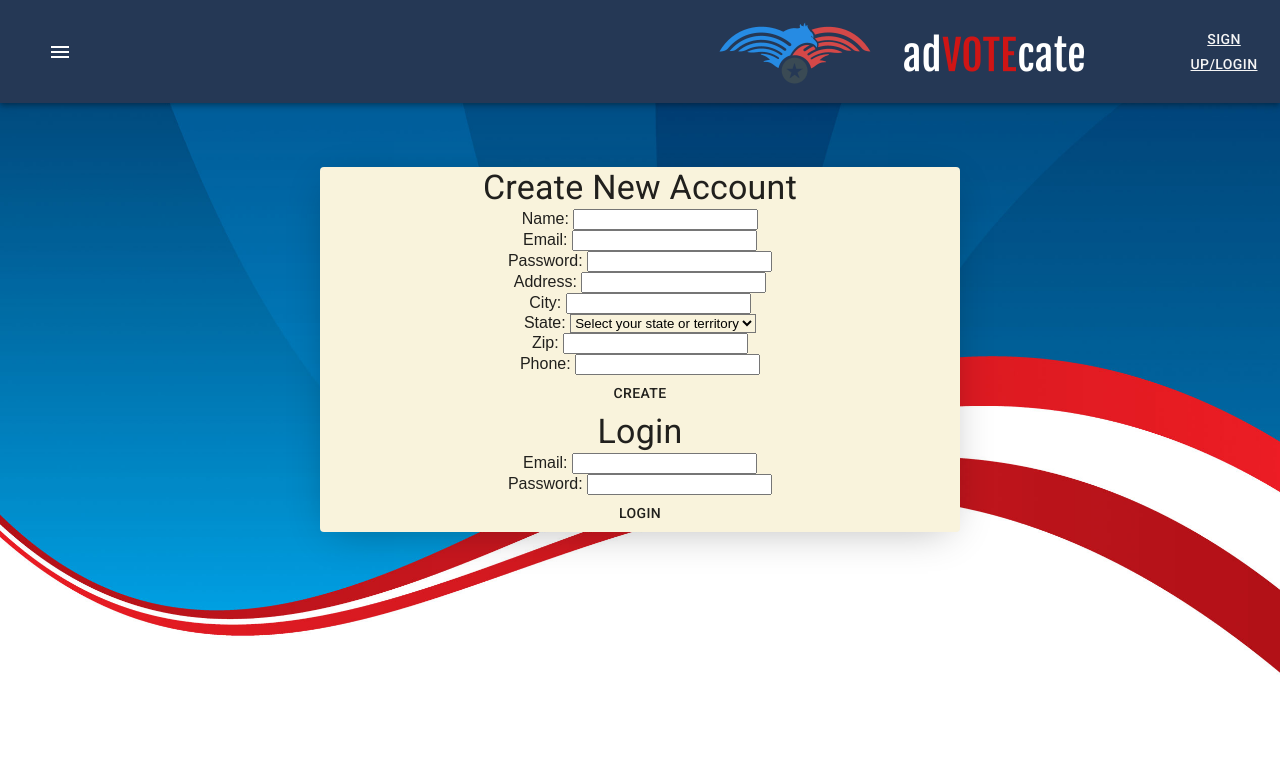
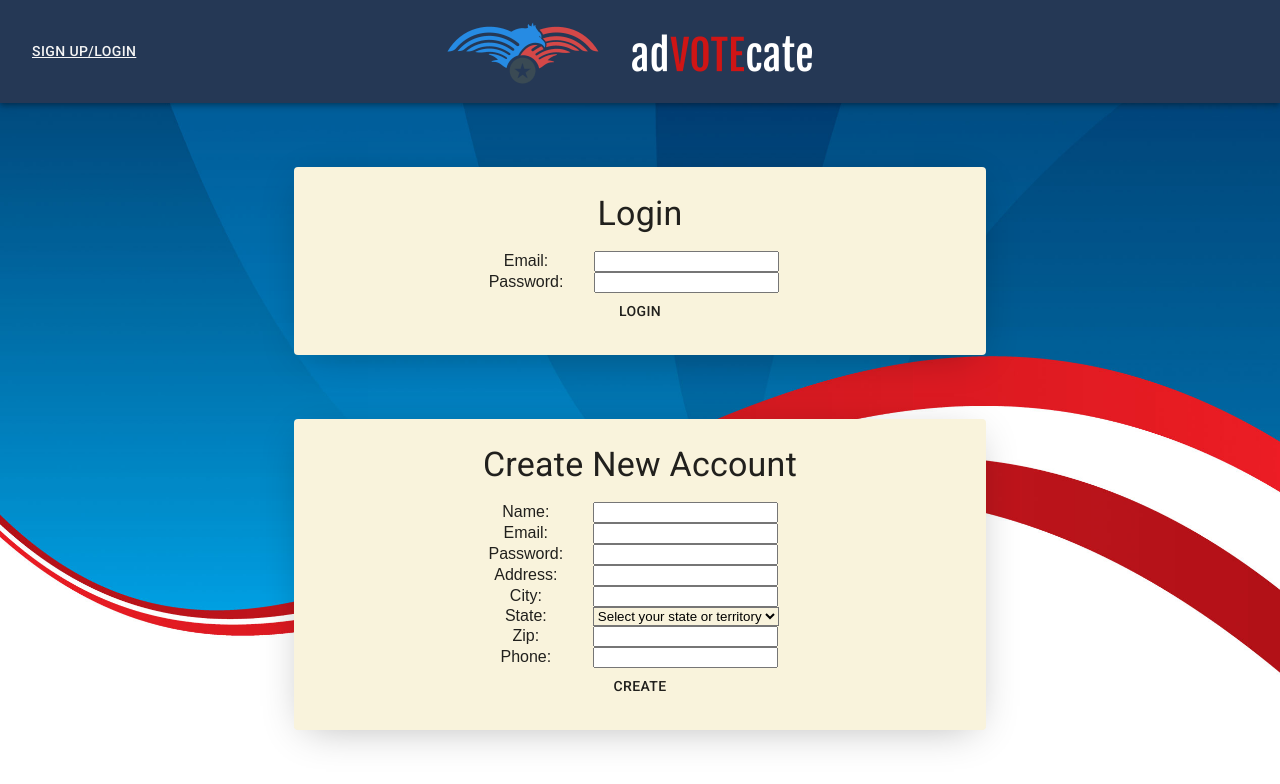
Before and after one commit to KeithBillings/adVOTEcate, a React (Create React App) app in the folder client/: page /login in a window 1280 px wide. Shown: the top 784 px of the page. Built offline with nearby package versions, Linux system fonts and the light colour scheme; what react-google-maps would draw is missing.

Commit message:
map placement, state based rendering on menu items, login page styling

```diff
--- a/client/src/App.js
+++ b/client/src/App.js
@@ -24,25 +24,26 @@ AOS.init();
 
 function App() {
   const [user, setUser] = useState({});
+  const [isLoggedIn, setIsLoggedIn] = useState(false);
 
   return (
-    <div >
+    <div>
     <ThemeProvider theme={theme} >
       {/* <CssBaseline  /> */}
       <Router  >
-        <ButtonAppBar  />  {/* aka navbar */}
+        <ButtonAppBar  isLoggedIn={isLoggedIn} setIsLoggedIn={setIsLoggedIn}/>  {/* aka navbar */}
 
         {/* Router for other pages */}
         <Route exact path="/" component={Home} />
         <Route exact path="/home" component={Home} />
         <Route exact path="/login">
-          <LoginRegister user={user} setUser={setUser}/>
+          <LoginRegister user={user} setUser={setUser} isLoggedIn={isLoggedIn} setIsLoggedIn={setIsLoggedIn}/>
         </Route>
         <Route exact path="/events">
-          <UserEvents user={user}/>
+          <UserEvents user={user} isLoggedIn={isLoggedIn}/>
         </Route>
         <Route exact path="/profile">
-          <UserProfile user={user}/>
+          <UserProfile user={user} isLoggedIn={isLoggedIn}/>
         </Route>
       </Router>
 
--- a/client/src/components/AppBar/index.js
+++ b/client/src/components/AppBar/index.js
@@ -3,6 +3,7 @@ import {
   AppBar,
   Button,
   Toolbar,
+  Grid,
   Container
 } from "@material-ui/core";
 import { makeStyles } from "@material-ui/core/styles";
@@ -15,26 +16,27 @@ const useStyles = makeStyles((theme) => ({
   root: {
     flexGrow: 1,
   },
-  menuButton: {
-    marginRight: theme.spacing(2),
-  },
   title: {
     flexGrow: 1,
-  },
+  }
 }));
 
-export default function ButtonAppBar() {
+export default function ButtonAppBar({isLoggedIn, setIsLoggedIn}) {
+  console.log("the state of is logged in is: ", isLoggedIn)
   const classes = useStyles();
 
   return (
     <div className={classes.root}>
       <AppBar position="static">
-        <Toolbar>
-          <NavMenuList />
-          <Container align="center">
-            <img src={logoWide} alt="logoWide" />
-          </Container>
-          <Button>
+        <Toolbar className="toolBar">
+          <Grid
+            container
+            direction="row"
+            spacing={0}
+            alignItems="center"
+            justify="center">
+            <Grid item xs={4}>
+              {isLoggedIn ? <NavMenuList setIsLoggedIn={setIsLoggedIn}  /> : <Button>
                 <Link
                   style={{ color: "whitesmoke" }}
                   to="/login"
@@ -46,7 +48,14 @@ export default function ButtonAppBar() {
                 >
                   Sign Up/Login
                 </Link>
-          </Button>
+              </Button>}
+            </Grid>
+            <Grid item xs={8}>
+              <img className={classes.logo} src={logoWide} alt="adVOTEcate logoWide" />
+            </Grid>
+            <Grid item>
+            </Grid>
+          </Grid>
         </Toolbar>
       </AppBar>
     </div>
--- a/client/src/components/AppBar/style.css
+++ b/client/src/components/AppBar/style.css
@@ -6,6 +6,3 @@
 .menuItem {
     background: #324B71;
 }
-
-#simple-menu {
-}
--- a/client/src/components/MenuList/index.js
+++ b/client/src/components/MenuList/index.js
@@ -5,6 +5,7 @@ import {
   IconButton,
   Grow,
   Popper,
+  Button,
   ClickAwayListener,
   Paper,
   Container
@@ -18,15 +19,12 @@ const useStyles = makeStyles((theme) => ({
   root: {
     flexGrow: 1,
   },
-  menuButton: {
-    marginRight: theme.spacing(2),
-  },
   title: {
     flexGrow: 1,
   },
 }));
 
-export default function NavMenuList() {
+export default function NavMenuList({isLoggedIn, setIsLoggedIn}) {
   const classes = useStyles();
   const [open, setOpen] = React.useState(false);
   const anchorRef = React.useRef(null);
@@ -39,6 +37,10 @@ export default function NavMenuList() {
       return;
     }
     setOpen(false);
+  };
+
+  function handleLogoutClick () {
+    setIsLoggedIn(false);
   };
 
   return (
@@ -114,16 +116,16 @@ export default function NavMenuList() {
                       Events
                     </Link>
                   </MenuItem>
-                      <MenuItem onClick={handleClose} className="menuItem">
+                  <MenuItem onClick={handleClose, handleLogoutClick} className="menuItem">
                     <Link
-                          to="/login"
+                      to="/"
                       className={
-                            window.location.pathname === "/login"
+                        window.location.pathname === "/home"
                           ? "nav-link active"
                           : "nav-link"
                       }
                     >
-                          Login
+                      Log Out
                     </Link>
                   </MenuItem>
                 </MenuList>
--- a/client/src/pages/Home.js
+++ b/client/src/pages/Home.js
@@ -183,19 +183,7 @@ function Home() {
                       : "nav-link"
                   }
                 >
-                  Login
-                </Link>
-              </Button>
-              <Button>
-                <Link
-                  to="/login"
-                  className={
-                    window.location.pathname === "/login"
-                      ? "nav-link active"
-                      : "nav-link"
-                  }
-                >
-                  Register
+                  Login/Register
                 </Link>
               </Button>
             </Typography>
--- a/client/src/pages/LoginRegister.js
+++ b/client/src/pages/LoginRegister.js
@@ -9,22 +9,38 @@ import theme from "../components/ThemeProvider";
 const useStyles = makeStyles((theme) => ({
   card: {
     background: "#F9F3DC",
-    textAlign: theme.card.textAlign,
+    textAlign: "center",
+    justifyContent: "center",
     boxShadow: theme.card.boxShadow,
     "&:hover": theme.card["&:hover"],
     width: "50%",
     marginTop: "5%",
+    padding: "2%",
     "&:*": {
       padding: "5%",
     }
   },
   dropdown: {
     background: "#F9F3DC"
+  },
+  form: {
+    display: "table",
+    width: "50%",
+    margin: "auto"
+  },
+  formRow: {
+    display: "table-row"
+  },
+  formCell: {
+    display: "table-cell"
+  },
+  h4: {
+    marginBottom: "1rem"
   }
 }));
 
 
-function LoginRegister({setUser, user}) {
+function LoginRegister({ setUser, user, isLoggedIn, setIsLoggedIn }) {
   const classes = useStyles(theme);
   const history = useHistory();
 
@@ -67,6 +83,7 @@ function LoginRegister({setUser, user}) {
         setUser(res.data);
         history.push("/profile");
         // add local storage
+        setIsLoggedIn(true);
 
       } else {
         alert("Email or password is incorrect");
@@ -77,17 +94,73 @@ function LoginRegister({setUser, user}) {
   return (
     <Grid container direction={"column"}>
       <Grid container item justify={"center"} >
+        {/* login card */}
         <Card className={classes.card}>
-          <Typography variant={"h4"}>
+          <Typography variant={"h4"} className={classes.h4}>
+            Login
+          </Typography>
+          <form id="loginForm" className={classes.form} onSubmit={handleLoginSubmit}>
+            <div className={classes.formRow}>
+              <label className={classes.formCell}>
+                Email:
+              </label>
+              <input className={classes.formCell} id="loginEmail"></input>
+            </div>
+            <div className={classes.formRow}>
+              <label className={classes.formCell}>
+                Password:
+              </label>
+              <input className={classes.formCell} type="password" id="loginPassword"></input><br />
+            </div>
+          </form>
+          <Button onClick={handleLoginSubmit}>
+            Login
+          </Button>
+          {/* create account card */}
+        </Card>
+      </Grid>
+      <Grid container direction={"column"}  >
+        <Grid container item justify={"center"} >
+          <Card className={classes.card} container item justify={"center"}>
+            <Typography variant={"h4"}  className={classes.h4}>
               Create New Account
           </Typography>
-          <form id="createForm" onSubmit={handleCreateSubmit}>
-            Name: <input id="createName"></input><br></br>
-            Email: <input id="createEmail"></input><br></br>
-            Password: <input type="password" id="createPassword"></input><br></br>
-            Address: <input id="createAddress"></input><br></br>
-            City: <input id="createCity"></input><br></br>
-            State: <select
+            <form id="createForm" className={classes.form} onSubmit={handleCreateSubmit}>
+              <div className={classes.formRow}>
+                <label className={classes.formCell}>
+                  Name:
+                </label>
+                <input className={classes.formCell} id="createName"></input>
+              </div>
+              <div className={classes.formRow}>
+                <label className={classes.formCell}>
+                  Email:
+                </label>
+                <input className={classes.formCell} id="createEmail"></input>
+              </div>
+              <div className={classes.formRow}>
+                <label className={classes.formCell}>
+                  Password:
+                </label>
+                <input type="password" id="createPassword"></input>
+              </div>
+              <div className={classes.formRow}>
+                <label className={classes.formCell}>
+                  Address:
+                </label>
+                <input id="createAddress"></input>
+              </div>
+              <div className={classes.formRow}>
+                <label className={classes.formCell}>
+                  City:
+                </label>
+                <input id="createCity"></input>
+              </div>
+              <div className={classes.formRow}>
+                <label className={classes.formCell}>
+                  State:
+                  </label>
+                <select
                   name="createState"
                   id="createState"
                   className={classes.dropdown}
@@ -150,23 +223,25 @@ function LoginRegister({setUser, user}) {
                   <option value="wi">Wisconsin</option>
                   <option value="wy">Wyoming</option>
                 </select><br></br>
-            Zip: <input id="createZip"></input><br></br>
-            Phone: <input id="createPhone"></input><br></br>
+              </div>
+              <div className={classes.formRow}>
+                <label className={classes.formCell}>
+                  Zip:
+                  </label>
+                <input id="createZip"></input>
+              </div>
+              <div className={classes.formRow}>
+                <label className={classes.formCell}>
+                  Phone:
+                  </label>
+                <input id="createPhone"></input>
+              </div>
             </form>
             <Button onClick={handleCreateSubmit}>
               Create
           </Button>
-          <Typography variant={"h4"}>
-            Login
-          </Typography>
-          <form id="loginForm" onSubmit={handleLoginSubmit}>
-            Email: <input id="loginEmail"></input><br></br>
-            Password: <input type="password" id="loginPassword"></input><br></br>
-          </form>
-          <Button onClick={handleLoginSubmit}>
-            Login
-          </Button>
           </Card>
+        </Grid>
       </Grid>
     </Grid>
   );
--- a/client/src/pages/UserEvents.js
+++ b/client/src/pages/UserEvents.js
@@ -27,7 +27,7 @@ const useStyles = makeStyles((theme) => ({
     "&:hover": theme.card["&:hover"],
     marginBottom: "5%",
     marginTop: "5%",
-    width: "50%",
+    width: "60%",
     background: "#F9F3DC",
   },
   dropdown: {
@@ -54,6 +54,7 @@ function UserEvents({user}) {
   const [generalElectionEvent, setGeneralElectionEvent] = useState("");
   const [generalElectionDate, setGeneralElectionDate] = useState("");
   const [dropOffLocationsByCity, setDropOffLocationsByCity] = useState([]);
+  const [geocodeState, setGeocodeState] = useState("");
 
   //User Information
   const userAddress = user.address + " " + user.city + " " + user.state + " " + user.zip;
@@ -66,6 +67,11 @@ function UserEvents({user}) {
   //Civic Info API for voting locations
   function getCivicInfo() {
     return API.getDropOffLocations(userAddress);
+  }
+
+  //Geocoding API
+  function getGeocode() {
+    return API.getGeocode(userAddress);
   }
 
   function setState() {
@@ -103,9 +109,18 @@ function UserEvents({user}) {
     })
   }
 
+  function handleGeocodeState() {
+    getGeocode().then(function(res) {
+      console.log("geocode response is: ", res);
+      setGeocodeState(res)
+      // const coords = res;
+    })
+  }
+
   useEffect(() => {
     setState();
     setCoordinatesState();
+    setGeocodeState();
   }, []);
 
   return (
@@ -139,13 +154,13 @@ function UserEvents({user}) {
               Polling Locations Near You
             </Typography>
             <br></br>
+            <Grid container item >
+              <DropOffContext.Provider value={dropOffLocationsByCity}>
+                <PollMap />
+              </DropOffContext.Provider>
+            </Grid>
           </CardContent>
         </Card>
-        <Grid container item style={{height: "5vh"}}>
-          <DropOffContext.Provider value={dropOffLocationsByCity}>
-            <PollMap />
-          </DropOffContext.Provider>
-        </Grid>
       </Grid>
     </Grid>
   );
--- a/client/src/utils/API.js
+++ b/client/src/utils/API.js
@@ -25,5 +25,11 @@ export default {
       console.log("get drop off location error is: ", err)
       return err
     })
+  },
+  getGeocode(address) {
+    return axios.get("https://maps.googleapis.com/maps/api/geocode/xml?address=" + address + "&key=AIzaSyBdXDp62MxR6fZwoJ4Hq5HPFzPB761IFwM").catch(err => {
+      console.log("get geocode error is: ", err)
+      return err
+    })
   }
 }
--- /dev/null
+++ b/client/src/utils/UserLocationsContext.js
@@ -0,0 +1,5 @@
+import React from "react";
+
+const UserLocationsContext = React.createContext({});
+
+export default UserLocationsContext;
```
Also changed, not shown: client/src/components/Map/index.js (+17 -12 lines). Lines whose indentation alone changed are shown as unchanged.
